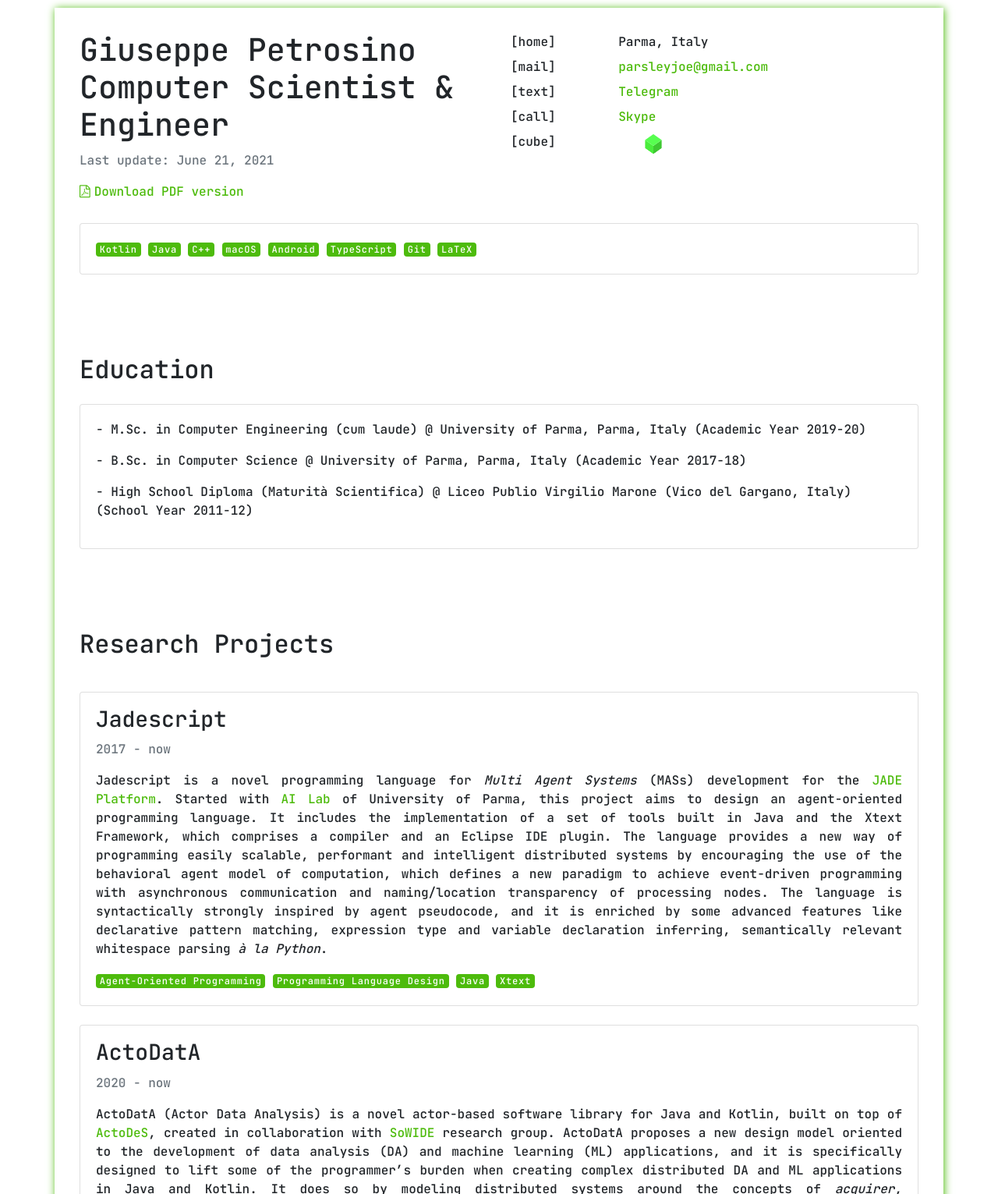
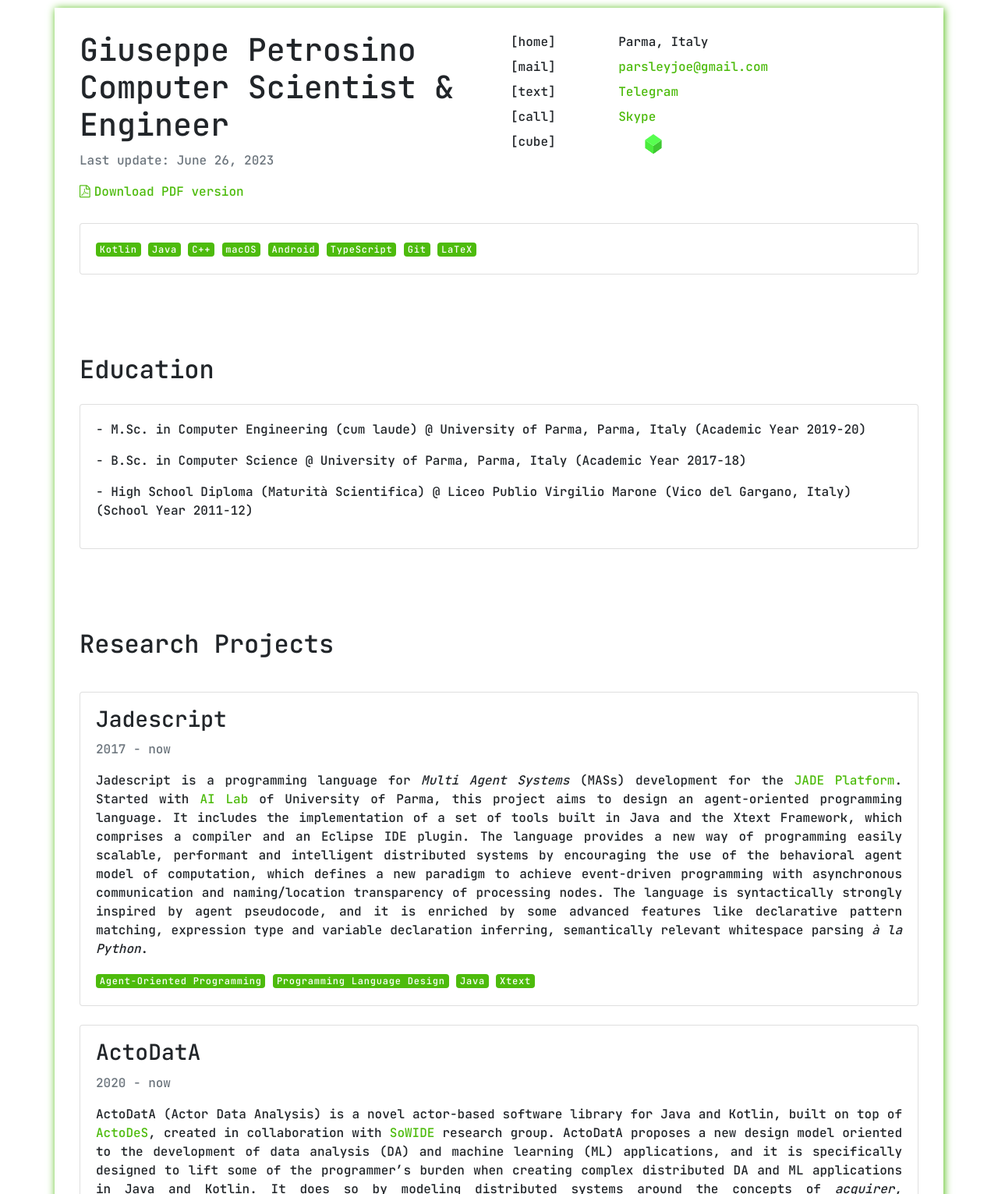
Before and after one commit to ParsleyJ/mycv, a plain HTML site: page index.html in a window 1280 px wide. Shown: the top 1531 px of the page at 78% size. Drawn offline with nearby package versions, Linux system fonts and the light colour scheme.

Commit message:
Deploying to gh-pages from  @ 24b5351b2bfb8371003e9da37aa8424dfc072a01 🚀

```diff
--- a/index.html
+++ b/index.html
@@ -16,7 +16,7 @@
         <div class="col-md-6 col-print-6">
             <h1>Giuseppe Petrosino<br/>Computer Scientist &amp; Engineer</h1>
             <p>
-                <time datetime="" class="text-muted">Last update: June 21, 2021</time>
+                <time datetime="" class="text-muted">Last update: June 26, 2023</time>
             </p>
             <p>
                 <span class="screen"><a href="giuseppe-petrosino.pdf"><i class="fa fa-file-pdf-o" aria-hidden="true"></i>Download PDF version</a></span>
@@ -95,7 +95,7 @@
             <h3>Jadescript</h3>
             <p class="text-muted">2017 - now</p>
 
-            <div class="text-justified"><p>Jadescript is a novel programming language for <em>Multi Agent Systems</em> (MASs) development for the <a href="https://jade.tilab.com/">JADE Platform</a>. Started with <a href="https://www.ailab.unipr.it">AI Lab</a> of University of Parma, this project aims to design an agent-oriented programming language. It includes the implementation of a set of tools built in Java and the Xtext Framework, which comprises a compiler and an Eclipse IDE plugin. The language provides a new way of programming easily scalable, performant and intelligent distributed systems by encouraging the use of the behavioral agent model of computation, which defines a new paradigm to achieve event-driven programming with asynchronous communication and naming/location transparency of processing nodes. The language is syntactically strongly inspired by agent pseudocode, and it is enriched by some advanced features like declarative pattern matching, expression type and variable declaration inferring, semantically relevant whitespace parsing <em>à la Python</em>.</p></div>
+            <div class="text-justified"><p>Jadescript is a programming language for <em>Multi Agent Systems</em> (MASs) development for the <a href="https://jade.tilab.com/">JADE Platform</a>. Started with <a href="https://www.ailab.unipr.it">AI Lab</a> of University of Parma, this project aims to design an agent-oriented programming language. It includes the implementation of a set of tools built in Java and the Xtext Framework, which comprises a compiler and an Eclipse IDE plugin. The language provides a new way of programming easily scalable, performant and intelligent distributed systems by encouraging the use of the behavioral agent model of computation, which defines a new paradigm to achieve event-driven programming with asynchronous communication and naming/location transparency of processing nodes. The language is syntactically strongly inspired by agent pseudocode, and it is enriched by some advanced features like declarative pattern matching, expression type and variable declaration inferring, semantically relevant whitespace parsing <em>à la Python</em>.</p></div>
 
             <div>
                 <span class="badge badge-primary">Agent-Oriented Programming</span>
```
Also changed, not shown: 1 other file.
